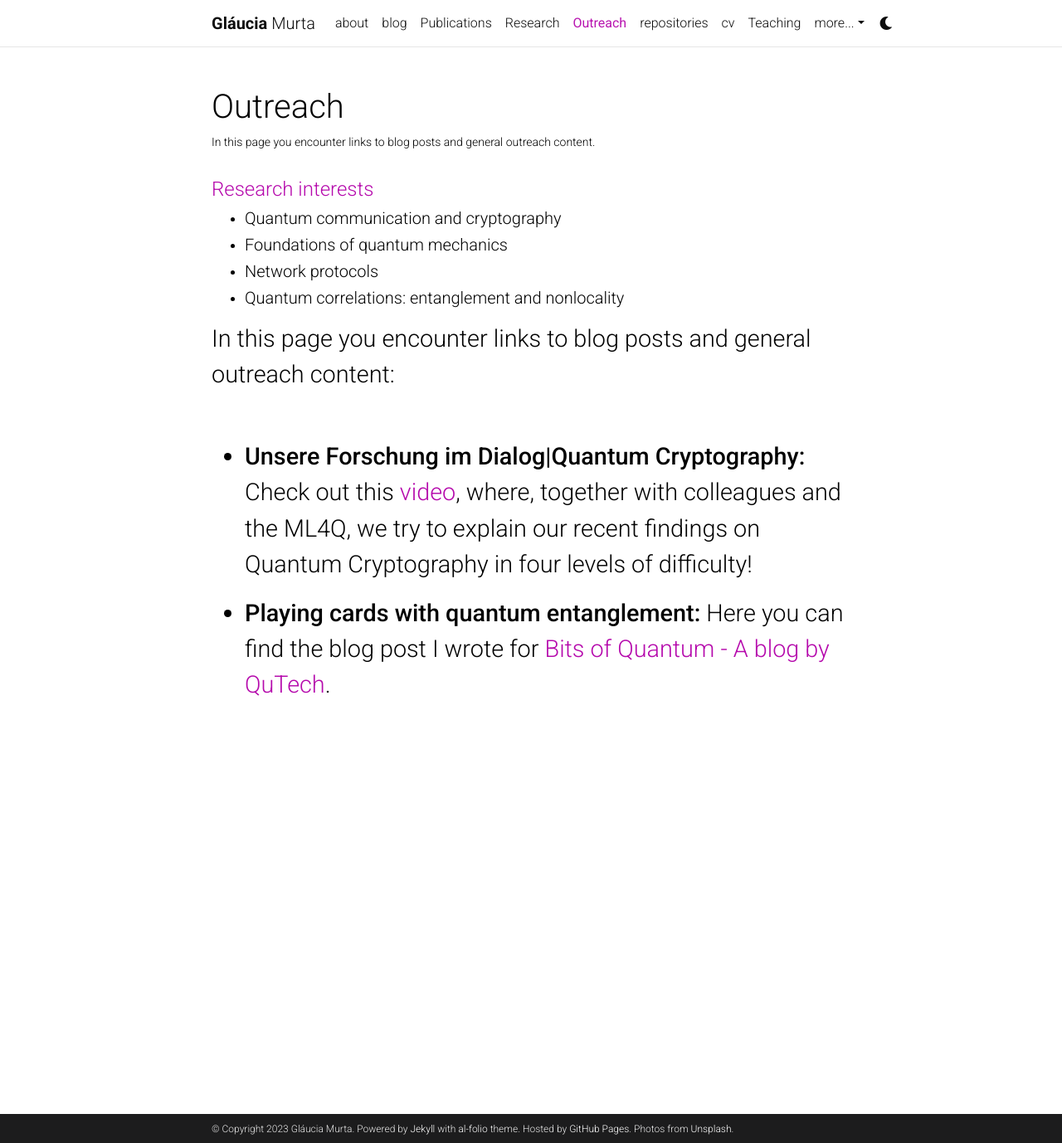
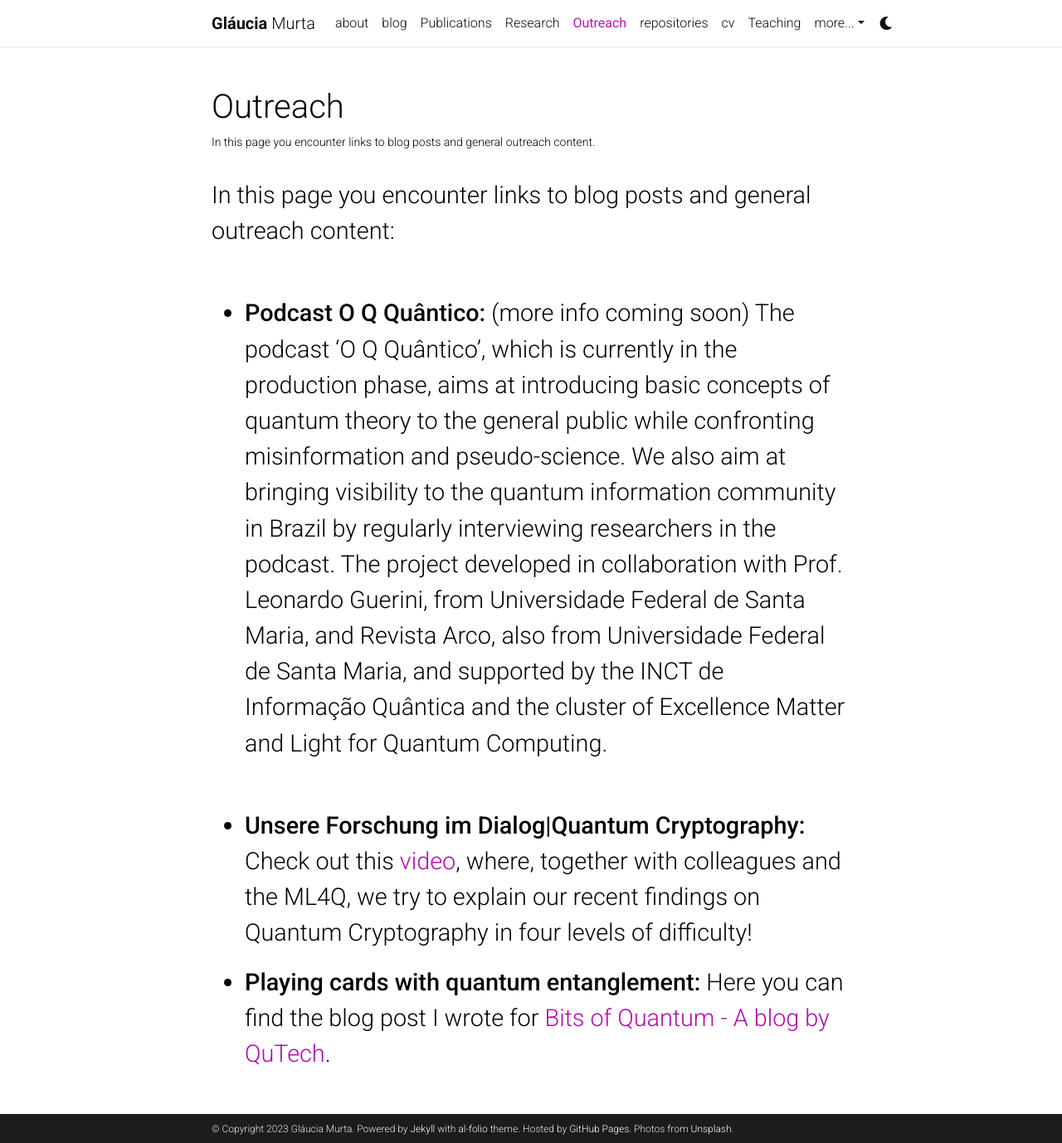
Before and after one commit to glauciamg/glauciamg.github.io, a Jekyll site: the page built from _pages/outreach.md, in a window 1280 px wide and 1378 px high. Shown: the whole window at 83% size. Built offline with Jekyll 4.4.1, drawn with Linux system fonts in a browser that asks for light colours; comment, search, counter and statistics services are not loaded; a style sheet for code colours, icons or effects is not loaded.

Commit message:
Update outreach.md

```diff
--- a/_pages/outreach.md
+++ b/_pages/outreach.md
@@ -9,20 +9,21 @@ display_categories: [work, fun]
 horizontal: false
 ---
 
-<!-- wp:heading -->
-<h4><span style="color: var(--global-theme-color)">Research interests</span></h4>
-<!-- /wp:heading -->
 
-<!-- wp:list -->
-<ul>
-<li><h5>Quantum communication and cryptography</h5></li>
-<li><h5>Foundations of quantum mechanics</h5></li>
-<li><h5>Network protocols</h5></li>
-<li><h5>Quantum correlations: entanglement and nonlocality</h5></li>
-</ul>
-<!-- /wp:list -->
 
 <p style="font-size:1.8rem"> In this page you encounter links to blog posts and general outreach content:</p>
+
+&nbsp;
+<ul style="font-size:1.8rem">
+ 	<li class="entry-title"><strong>Podcast O Q Quântico:</strong> (more info coming soon)
+The podcast ‘O Q Quântico’, which is currently in the production phase, aims at introducing
+basic concepts of quantum theory to the general public while confronting misinformation and
+pseudo-science. We also aim at bringing visibility to the quantum information community in
+Brazil by regularly interviewing researchers in the podcast. The project developed in collaboration
+with Prof. Leonardo Guerini, from Universidade Federal de Santa Maria, and Revista Arco, also
+from Universidade Federal de Santa Maria, and supported by the INCT de Informação Quântica and the cluster of Excellence Matter and Light for Quantum Computing.</li>
+</ul>
+
 
 &nbsp;
 <ul style="font-size:1.8rem">
```
